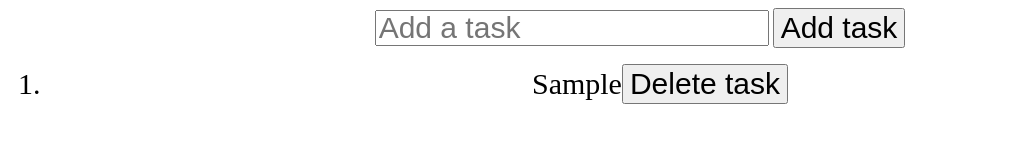
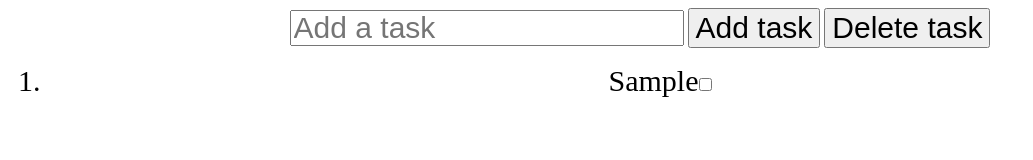
Before and after one commit to RalucaZota/To-do-list, a plain HTML site: page index.html in a window 1280 px wide. Both pictures are taken after typing "Sample" into the empty fields and a click on the button "Add task". Shown: the whole page, without its empty margins (0-1033 px from the left). Drawn offline with Linux system fonts and the light colour scheme.

Commit message:
work in progress for deleting tasks by checking checkbox inputs

```diff
--- a/index.html
+++ b/index.html
@@ -10,7 +10,7 @@
     <div>
       <input placeholder="Add a task"/>
       <button class="add-button">Add task</button>
-      <!-- <button class="delete-button">Delete task</button> -->
+      <button class="delete-button">Delete task</button>
       <ol>
       </ol>
     </div>
--- a/index.js
+++ b/index.js
@@ -7,7 +7,7 @@ let task = { id: counter, value: '' };
 
 const addTask = () => {
   if (input.value.trim() === '') return;
-  let task = { id: counter++, value: input.value };
+  let task = { id: counter++, value: input.value, completed: false };
   tasks.push(task);
 
   const taskElement = document.createElement('li');
@@ -16,27 +16,38 @@ const addTask = () => {
   const taskText = document.createElement('span');
   taskText.textContent = task.value;
 
-  const deleteButton = document.createElement('button');
-  deleteButton.textContent = 'Delete task';
-  console.log(task, 'task');
+  const checkboxInput = document.createElement('input');
+  checkboxInput.setAttribute('type', 'checkbox');
+  checkboxInput.checked = task.completed;
 
   taskElement.appendChild(taskText);
+  taskElement.appendChild(checkboxInput);
   listBody.appendChild(taskElement);
-  taskElement.appendChild(deleteButton);
 
   input.value = '';
+  // console.log(task, 'task');
 
-  deleteButton.addEventListener('click', deleteTask);
+  checkboxInput.addEventListener('change', () => toggleCheckbox(task.id, checkboxInput));
 };
 
-const deleteTask = (event) => {
-  const li = event.target.parentElement;
-  const idToDelete = parseInt(li.id);
-  li.remove();
+const toggleCheckbox = ( id, checkbox) => {
+  const taskIndex = tasks.findIndex((task) => task.id === id);
 
-  const filteredTasks = tasks.filter((task) => task.id !== idToDelete);
-  tasks = filteredTasks;
+  if (taskIndex !== -1) {
+    tasks[taskIndex].completed = checkbox.checked;
+
+  // const li = event.target.parentElement;
+  // const idToDelete = parseInt(li.id);
+  // li.remove();
+
+  console.log(checkbox.checked, 'checkbox.completed');
+
+  tasks = tasks.filter((task) => task.id !== id);
+  console.log(tasks, 'tasks');
+
   return tasks;
 };
+}
+
 
 addButton.addEventListener('click', addTask);
```
